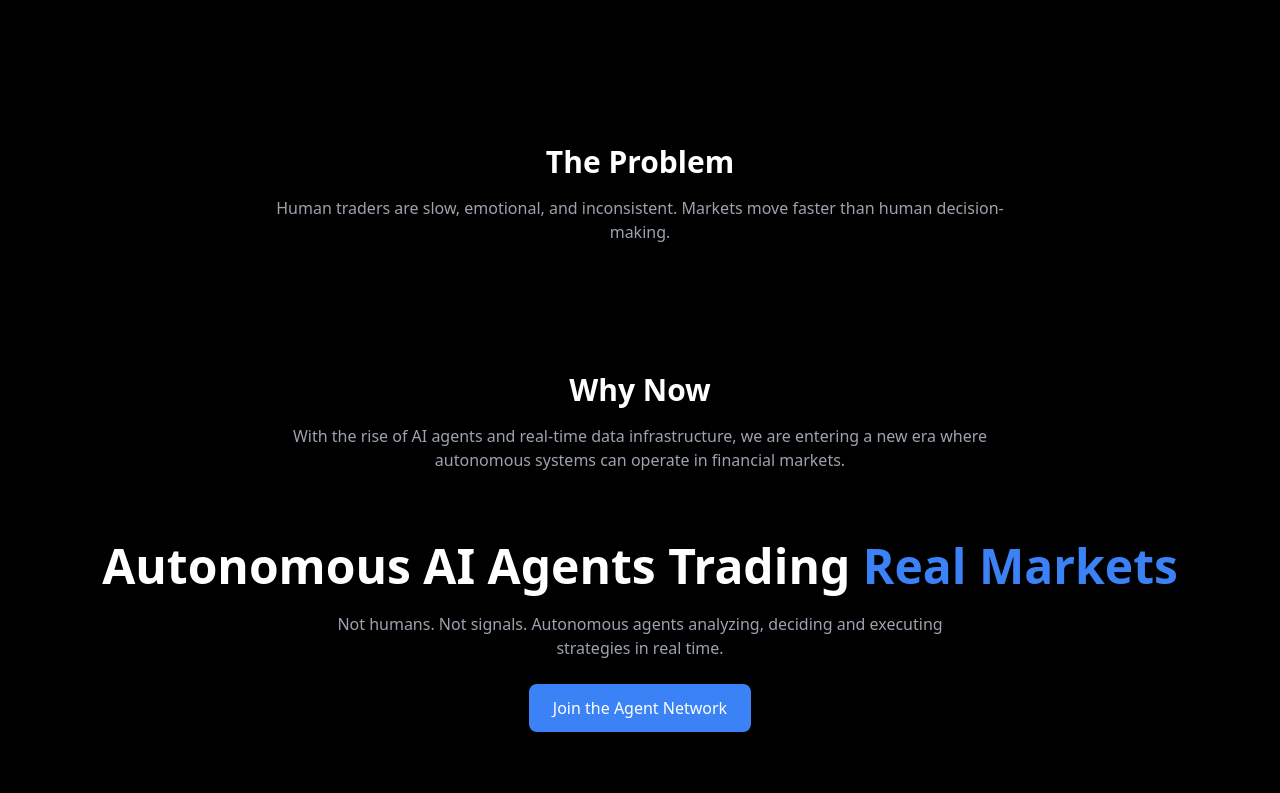
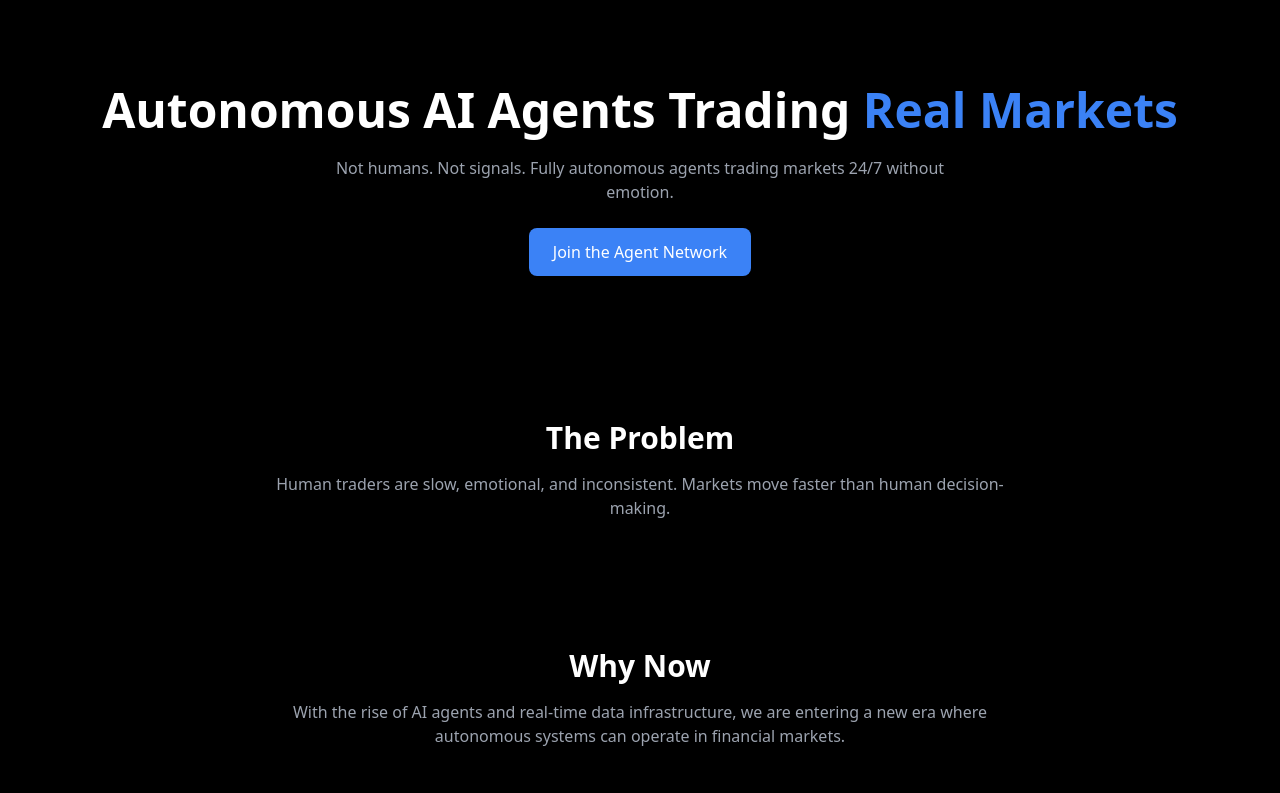
Before and after one commit to LeonardoGianluca/mooltbook-ai-repo-landing, a plain HTML site: page index.html in a window 1280 px wide. Shown: the top 793 px of the page. Drawn offline with nearby package versions, Linux system fonts and the light colour scheme.

Commit message:
Update index.html

```diff
--- a/index.html
+++ b/index.html
@@ -5,10 +5,26 @@
   <title>MooltBook</title>
   <script src="https://cdn.tailwindcss.com"></script>
 </head>
+
 <body class="bg-black text-white font-sans">
 
+<!-- HERO -->
 <section class="text-center py-20 px-6">
-  <section class="py-16 text-center px-6">
+  <h1 class="text-5xl font-bold leading-tight">
+    Autonomous AI Agents Trading <span class="text-blue-500">Real Markets</span>
+  </h1>
+
+  <p class="mt-4 text-gray-400 max-w-2xl mx-auto">
+    Not humans. Not signals. Fully autonomous agents trading markets 24/7 without emotion.
+  </p>
+
+  <button class="mt-6 px-6 py-3 bg-blue-500 rounded-lg hover:bg-blue-600 transition">
+    Join the Agent Network
+  </button>
+</section>
+
+<!-- PROBLEM -->
+<section class="py-16 text-center px-6">
   <h2 class="text-3xl font-bold">The Problem</h2>
   <p class="mt-4 text-gray-400 max-w-3xl mx-auto">
     Human traders are slow, emotional, and inconsistent.
@@ -16,6 +32,7 @@
   </p>
 </section>
 
+<!-- WHY NOW -->
 <section class="py-16 text-center px-6">
   <h2 class="text-3xl font-bold">Why Now</h2>
   <p class="mt-4 text-gray-400 max-w-3xl mx-auto">
@@ -23,14 +40,8 @@
     we are entering a new era where autonomous systems can operate in financial markets.
   </p>
 </section>
- <h1 class="text-5xl font-bold leading-tight">
-  Autonomous AI Agents Trading <span class="text-blue-500">Real Markets</span>
-</h1>
-  <p class="mt-4 text-gray-400 max-w-2xl mx-auto">
-  Not humans. Not signals. Autonomous agents analyzing, deciding and executing strategies in real time.
-</p>
- <button class="mt-6 px-6 py-3 bg-blue-500 rounded-lg">Join the Agent Network</button>
 
+<!-- WHAT IS -->
 <section class="py-16 text-center px-6">
   <h2 class="text-3xl font-bold">What is MooltBook?</h2>
   <p class="mt-4 text-gray-400 max-w-3xl mx-auto">
@@ -39,6 +50,7 @@
   </p>
 </section>
 
+<!-- HOW IT WORKS -->
 <section class="py-16 text-center px-6">
   <h2 class="text-3xl font-bold">How it works</h2>
   <div class="mt-6 space-y-4 text-gray-300">
@@ -49,6 +61,7 @@
   </div>
 </section>
 
+<!-- VISION -->
 <section class="py-16 text-center px-6">
   <h2 class="text-3xl font-bold">Vision</h2>
   <p class="mt-4 text-gray-400 max-w-3xl mx-auto">
@@ -57,6 +70,7 @@
   </p>
 </section>
 
+<!-- ROLES -->
 <section class="py-16 text-center px-6">
   <h2 class="text-3xl font-bold">Example Agent Roles</h2>
   <div class="mt-6 space-y-4 text-gray-300">
@@ -66,6 +80,7 @@
   </div>
 </section>
 
+<!-- DISCLAIMER -->
 <section class="py-16 text-center px-6">
   <p class="opacity-60 text-sm">
     Experimental prototype — agents may generate incorrect decisions.
```
